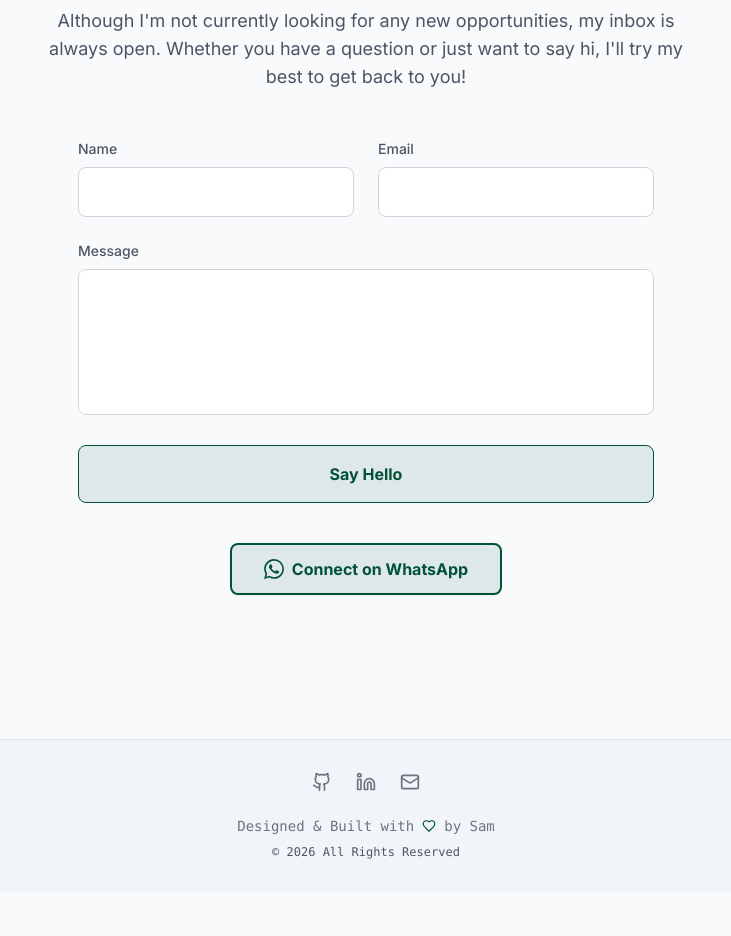
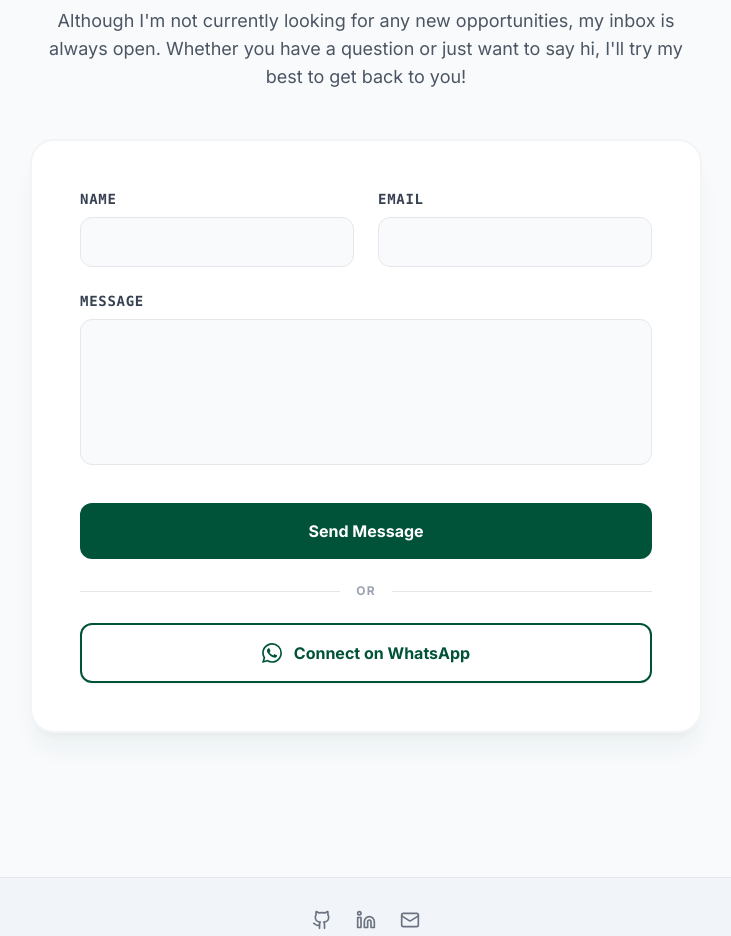
Before and after one commit to Samlite250/Samportfolio, a React (Vite) app: page / in a window 1280 px wide. Shown: the part 6180-7116 px from the top of the page, without its empty margins (274-1005 px from the left). Before the commit the page ends 7072 px from the top, so only its background shows below. Built offline with nearby package versions, Linux system fonts and the light colour scheme.

Commit message:
style: wrap contact form in a bordered container for better visibility

```diff
--- a/src/components/Contact.jsx
+++ b/src/components/Contact.jsx
@@ -53,10 +53,11 @@ const Contact = () => {
             Although I'm not currently looking for any new opportunities, my inbox is always open. Whether you have a question or just want to say hi, I'll try my best to get back to you!
           </p>
 
-          <form onSubmit={handleSubmit} className="text-left max-w-xl mx-auto space-y-6">
+          <div className="max-w-2xl mx-auto p-8 md:p-12 bg-white border-2 border-gray-100 rounded-3xl shadow-xl shadow-primary/5">
+            <form onSubmit={handleSubmit} className="text-left space-y-6">
               <div className="grid md:grid-cols-2 gap-6">
                 <div>
-                <label htmlFor="name" className="block text-sm font-medium text-gray-600 mb-2">Name</label>
+                  <label htmlFor="name" className="block text-sm font-semibold text-gray-700 mb-2 font-mono uppercase tracking-wider">Name</label>
                   <input
                     type="text"
                     id="name"
@@ -64,11 +65,11 @@ const Contact = () => {
                     value={formData.name}
                     onChange={handleChange}
                     required
-                  className="w-full px-4 py-3 bg-white border border-gray-300 rounded-lg focus:outline-none focus:border-primary text-gray-900 transition-colors"
+                    className="w-full px-4 py-3 bg-gray-50 border border-gray-200 rounded-xl focus:outline-none focus:border-primary focus:ring-4 focus:ring-primary/5 text-gray-900 transition-all font-medium"
                   />
                 </div>
                 <div>
-                <label htmlFor="email" className="block text-sm font-medium text-gray-600 mb-2">Email</label>
+                  <label htmlFor="email" className="block text-sm font-semibold text-gray-700 mb-2 font-mono uppercase tracking-wider">Email</label>
                   <input
                     type="email"
                     id="email"
@@ -76,13 +77,13 @@ const Contact = () => {
                     value={formData.email}
                     onChange={handleChange}
                     required
-                  className="w-full px-4 py-3 bg-white border border-gray-300 rounded-lg focus:outline-none focus:border-primary text-gray-900 transition-colors"
+                    className="w-full px-4 py-3 bg-gray-50 border border-gray-200 rounded-xl focus:outline-none focus:border-primary focus:ring-4 focus:ring-primary/5 text-gray-900 transition-all font-medium"
                   />
                 </div>
               </div>
 
               <div>
-              <label htmlFor="message" className="block text-sm font-medium text-gray-600 mb-2">Message</label>
+                <label htmlFor="message" className="block text-sm font-semibold text-gray-700 mb-2 font-mono uppercase tracking-wider">Message</label>
                 <textarea
                   id="message"
                   name="message"
@@ -90,41 +91,49 @@ const Contact = () => {
                   value={formData.message}
                   onChange={handleChange}
                   required
-                className="w-full px-4 py-3 bg-white border border-gray-300 rounded-lg focus:outline-none focus:border-primary text-gray-900 transition-colors resize-none"
+                  className="w-full px-4 py-3 bg-gray-50 border border-gray-200 rounded-xl focus:outline-none focus:border-primary focus:ring-4 focus:ring-primary/5 text-gray-900 transition-all font-medium resize-none"
                 ></textarea>
               </div>
 
               {status.message && (
-              <p className={`text-sm ${status.type === 'success' ? 'text-primary' : 'text-red-500'}`}>
+                <p className={`text-sm font-bold ${status.type === 'success' ? 'text-primary' : 'text-red-500'}`}>
                   {status.message}
                 </p>
               )}
 
+              <div className="pt-2 space-y-4">
                 <button
                   type="submit"
                   disabled={loading}
-              className="w-full px-8 py-4 bg-primary/10 text-primary border border-primary font-bold rounded-lg hover:bg-primary hover:text-white transition-all focus:outline-none focus:ring-2 focus:ring-primary focus:ring-offset-2 focus:ring-offset-white flex justify-center items-center"
+                  className="w-full px-8 py-4 bg-primary text-white font-bold rounded-xl hover:bg-primary/90 hover:shadow-lg hover:-translate-y-0.5 transition-all focus:outline-none focus:ring-4 focus:ring-primary/20 flex justify-center items-center gap-2"
                 >
                   {loading ? (
-                <span className="w-6 h-6 border-2 border-primary border-t-transparent flex-shrink-0 animate-spin rounded-full"></span>
+                    <span className="w-6 h-6 border-2 border-white border-t-transparent flex-shrink-0 animate-spin rounded-full"></span>
                   ) : (
-                'Say Hello'
+                    'Send Message'
                   )}
                 </button>
-            <div className="pt-4 flex justify-center">
+
+                <div className="flex items-center gap-4 py-2">
+                  <div className="h-px bg-gray-200 flex-grow"></div>
+                  <span className="text-xs font-bold text-gray-400 uppercase tracking-widest">or</span>
+                  <div className="h-px bg-gray-200 flex-grow"></div>
+                </div>
+
                 <a
                   href="https://wa.me/250790268691?text=Hello%20Sam!%20I%20saw%20your%20portfolio%20and%20I'd%20like%20to%20discuss%20a%20potential%20project%20with%20you."
                   target="_blank"
                   rel="noreferrer"
-                  className="inline-flex items-center gap-2 px-8 py-3 bg-primary/10 text-primary border-2 border-primary font-bold rounded-lg hover:bg-primary hover:text-white transition-all shadow-sm hover:shadow-lg hover:-translate-y-0.5"
+                  className="flex items-center justify-center gap-3 w-full px-8 py-4 bg-white border-2 border-primary text-primary font-bold rounded-xl hover:bg-primary hover:text-white transition-all shadow-sm hover:shadow-lg hover:-translate-y-0.5 group"
                 >
-                  <svg className="w-5 h-5" fill="currentColor" viewBox="0 0 24 24" xmlns="http://www.w3.org/2000/svg">
+                  <svg className="w-5 h-5 group-hover:scale-110 transition-transform" fill="currentColor" viewBox="0 0 24 24" xmlns="http://www.w3.org/2000/svg">
                     <path d="M17.472 14.382c-.297-.149-1.758-.867-2.03-.967-.273-.099-.471-.148-.67.15-.197.297-.767.966-.94 1.164-.173.199-.347.223-.644.075-.297-.15-1.255-.463-2.39-1.475-.883-.788-1.48-1.761-1.653-2.059-.173-.297-.018-.458.13-.606.134-.133.298-.347.446-.52.149-.174.198-.298.298-.497.099-.198.05-.371-.025-.52-.075-.149-.669-1.612-.916-2.207-.242-.579-.487-.5-.669-.51-.173-.008-.371-.01-.57-.01-.198 0-.52.074-.792.372-.272.297-1.04 1.016-1.04 2.479 0 1.462 1.065 2.875 1.213 3.074.149.198 2.096 3.2 5.077 4.487.709.306 1.262.489 1.694.625.712.227 1.36.195 1.871.118.571-.085 1.758-.719 2.006-1.413.248-.694.248-1.289.173-1.413-.074-.124-.272-.198-.57-.347m-5.421 7.403h-.004a9.87 9.87 0 01-5.031-1.378l-.361-.214-3.741.982.998-3.648-.235-.374a9.86 9.86 0 01-1.51-5.26c.001-5.45 4.436-9.884 9.888-9.884 2.64 0 5.122 1.03 6.988 2.898a9.825 9.825 0 012.893 6.994c-.003 5.45-4.437 9.884-9.885 9.884m8.413-18.297A11.815 11.815 0 0012.05 0C5.495 0 .16 5.335.157 11.892c0 2.096.547 4.142 1.588 5.945L.057 24l6.305-1.654a11.882 11.882 0 005.683 1.448h.005c6.554 0 11.89-5.335 11.893-11.893a11.821 11.821 0 00-3.48-8.413z"/>
                   </svg>
                   Connect on WhatsApp
                 </a>
               </div>
             </form>
+          </div>
 
         </motion.div>
 
```
Lines whose indentation alone changed are shown as unchanged.
